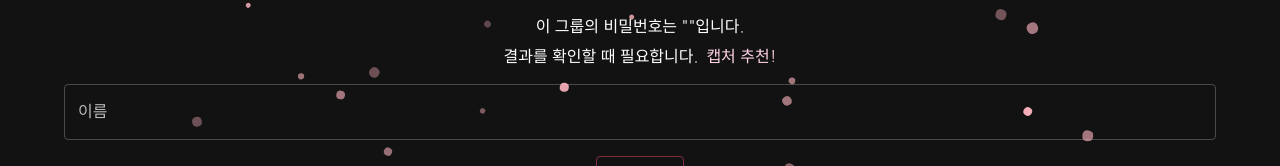
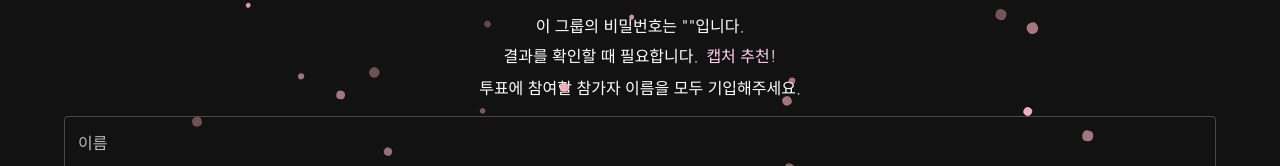
Before and after one commit to ManittoMaker/Manitto-FE, a React (Vite) app: page /inputNames/1 in a window 1280 px wide. Shown: the part 119-285 px from the top of the page. Built offline with nearby package versions, Linux system fonts and the light colour scheme; no server answers; a web font is replaced by a local one.

Commit message:
Merge : feat/api

```diff
--- a/src/pages/InputNamePage.jsx
+++ b/src/pages/InputNamePage.jsx
@@ -156,6 +156,9 @@ const handleSubmitNames = async () => {
         <Box component="span" sx={{ color: "#ffd2e5", ml: 1 }}>
           캡처 추천!
         </Box>
+        <Box sx={{ mt: 1 }}>
+          투표에 참여할 참가자 이름을 모두 기입해주세요.
+        </Box>
 
         <TextField
           label="이름"
```
